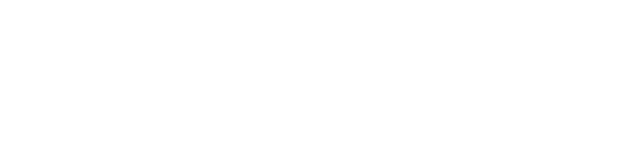
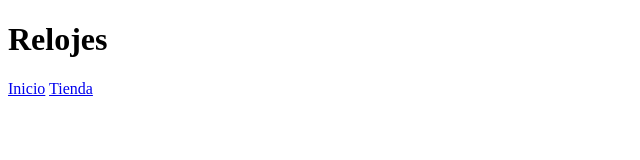
Before and after one commit to Blastp/Legionarios_WEB, a plain HTML site: page catologo.html in a window 1280 px wide. Shown: the whole page, without its empty margins (0-640 px from the left). Drawn offline with Linux system fonts and the light colour scheme.

Commit message:
commit_3

```diff
--- a/catologo.html
+++ b/catologo.html
@@ -0,0 +1,21 @@
+<!DOCTYPE html>
+<html lang="es">
+<head>
+  <meta charset="UTF-8">
+  <meta name="viewport" content="width=device-width, initial-scale=1.0">
+  <title>Catalogo - Cronos</title>
+  <link rel="stylesheet" href="style.css">
+</head>
+<body>
+    <header>
+        <h1>Relojes</h1>
+    <nav>
+      <a href="index.html">Inicio</a>
+      <a href="tienda.html">Tienda</a>
+    </nav>
+  </header>
+
+  <main class="tienda">
+    <section class="productos" id="lista-productos">
+
+    </section>
```
Also changed, not shown: index.html (+3 -3 lines).
